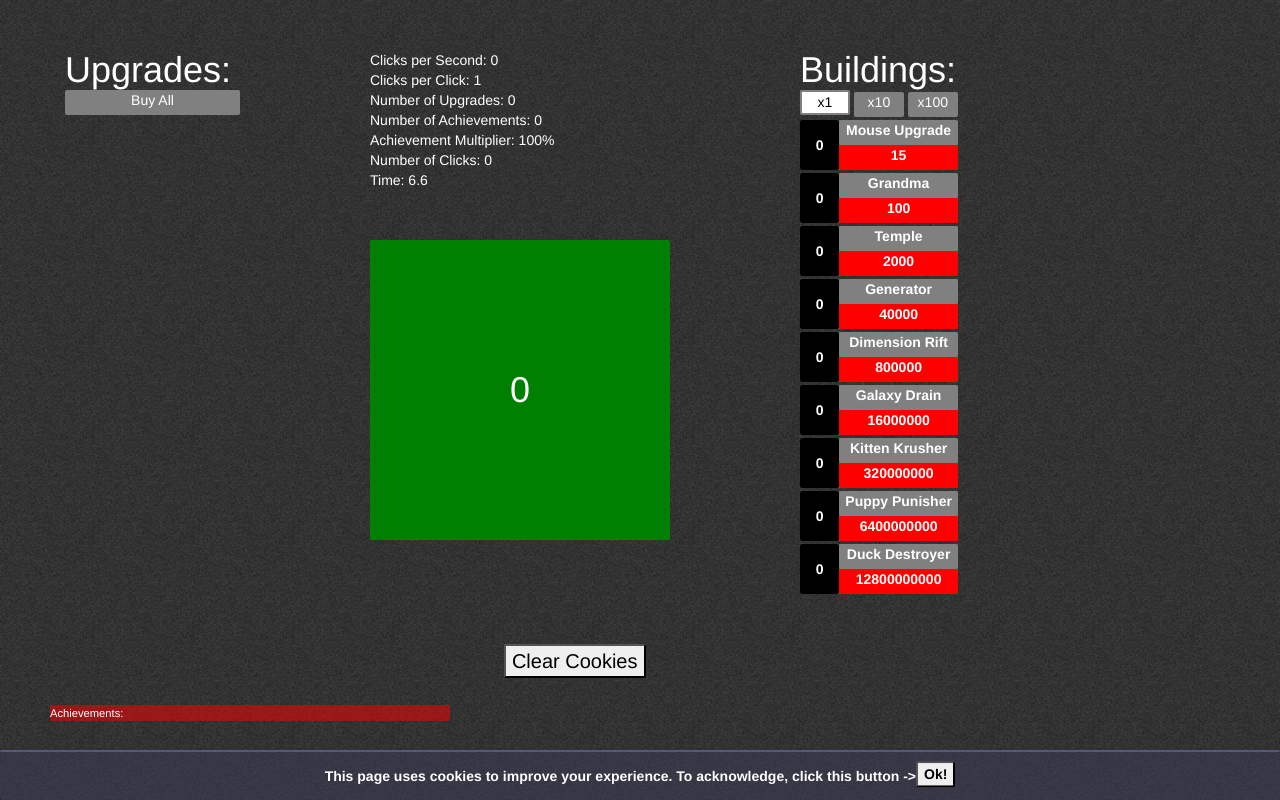
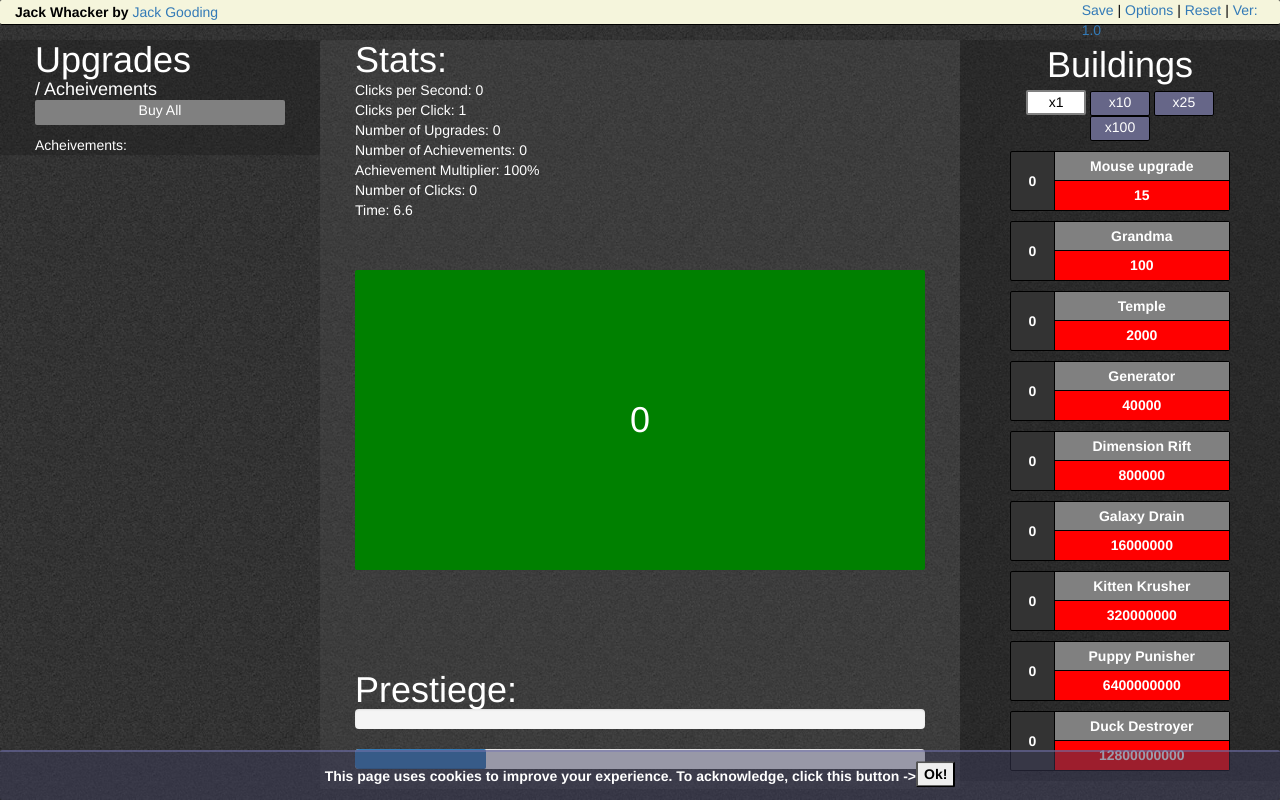
Before and after one commit to Ironcladjack/Ironcladjack, a PHP site: page /Projects/Games/Idle_Game/idle_game.html in a window 1280 px wide. Run offline with PHP 8.4, Linux system fonts and the light colour scheme; some libraries are stand-ins or nearby versions.

Commit message:
Game UI overhaul
Completely redone Idle_game.html & Idle_game.css

```diff
--- a/Projects/Games/Idle_Game/idle_game.css
+++ b/Projects/Games/Idle_Game/idle_game.css
@@ -1,9 +1,13 @@
+html {
+  height: 100%;
+  width: 100%;
+  margin: 0;
+  padding: 0;
+}
 
-html, body {
+body {
   background-image: url(BG-Noise.jpg);
   background-repeat:repeat;
-  height: 100%;
-  width: 100%;
   color: white;
 }
 
@@ -11,9 +15,27 @@ html, body {
   border-radius: 2px;
 }
 
-h1 {
+h1, h2, h3, h4 {
   margin: 0;
   padding: 0;
+  display: inline-block;
+}
+
+.headerBar {
+  background:beige;
+  color: black;
+  border-bottom: solid 1px black;
+  height: 25px;
+}
+
+.headerBar > * {
+  display: table;
+  height: 100%;
+}
+
+.headerBar p {
+  display: table-cell;
+  vertical-align: middle;
 }
 
 .cookieWarning {
@@ -40,7 +62,7 @@ h1 {
 }
 
 .buyAll {
-  width: 175px;
+  width: 100%;
   height: 25px;
   background: grey;
   text-align: center;
@@ -56,43 +78,81 @@ h1 {
   color: black;
 }
 
-.purchaseAmount * {
-  width: 50px;
-  height: 25px;
-  background: grey;
+
+
+
+.display {
+  height: 50px;
+  background: blue;
+  margin-left: 0;
+  background: forestGreen;
   text-align: center;
-  display: inline-block;
+  font-weight: bolder;
+  color: white;
+  margin-top: 3px;
+  box-sizing: border-box;
 }
 
-.purchaseAmount *:hover {
-  border: solid 2px white;
+
+.description {
+  position: relative;
+  width: 150px;
+  height: 50px;
+  right: 100%;
+  top: -100%;
+  background: #ecf;
+  margin: 0px;
+  z-index: 15;
 }
 
-.purchaseAmountActive {
-  background: white;
-  border: solid 2px grey;
-  color: black;
+
+
+/*=========================*/
+/*=====upgrade Styling=====*/
+/*=========================*/
+
+.upgradeColumn {
+  padding: 0 50px;
+    background: rgba(20,20,20,0.3);
 }
 
-.s {
-  position: absolute;
-  right:0;
-  bottom: 0;
-  width: 50px;
+.upgrades {
+  padding-top: 10px;
+  display: flex;
+  flex-flow: wrap;
 }
 
-.d {
-  cursor: default;
+.upgradeBox {
+  width: 50%;
+  text-align: center;
 }
 
-.upgrades, .header, .buildings, .achievements  {
-  display: inline-block;
-  width: auto;
-  vertical-align: text-top;
-  margin: 50px;
+.upgradePadding {
+  margin: 2%;
+  border: solid 1px black;
+}
+.upgradeName {
 }
 
-.achievements{
+/*=========================*/
+/*===Acheivement Styling===*/
+/*=========================*/
+
+.achievement {
+  border: 5px grey solid;
+  text-align: center;
+  position: absolute;
+  width: 500px;
+  height: 225px;
+  background: black;
+  bottom: 50px;
+  font-size: 50px;
+  color: white;
+  left: 50%;
+  transform: translateX(-50%);
+}
+
+.achievements {
   width: 400px;
   background: rgba(255, 0, 0, 0.5);
   display: inline-block;
@@ -110,17 +170,13 @@ h1 {
   display: block;
 }
 
-.display, .building, .upgrade {
-  height: 50px;
-  width: 100%;
-  background: blue;
-  margin-left: 0;
-  background: forestGreen;
-  text-align: center;
-  font-weight: bolder;
-  color: white;
-  margin-top: 3px;
-  box-sizing: border-box;
+/*=========================*/
+/*=====Middle Styling======*/
+/*=========================*/
+
+.middleColumn {
+  background: rgba(100,100,100,0.2);
+  padding: 0 50px;
 }
 
 .display {
@@ -130,7 +186,7 @@ h1 {
   color: yellow;
   font-size: 20px;
   display: table;
-  width: 300px;
+  width: 100%;
   height: 300px;
 }
 
@@ -140,79 +196,101 @@ h1 {
   color: white;
 }
 
-.upgrade, .description {
-  border: solid 1px black;
-  padding: 3px;
+/*=========================*/
+/*====Building Styling=====*/
+/*=========================*/
+
+
+.buildingColumn {
+  padding: 0 50px;
+  background: rgba(20,20,20,0.3);
+  text-align: center;
 }
 
-.description {
-  position: relative;
-  width: 150px;
-  height: 50px;
-  right: 100%;
-  top: -100%;
-  background: #ecf;
-  margin: 0px;
-  z-index: 15;
+.buildingColumn h1 {
+  margin: 5px 0;
 }
 
-.achievement {
-  text-align: center;
-  position: absolute;
-  width: 500px;
-  height: 225px;
-  background: black;
-  bottom: 50px;
-  font-size: 50px;
-  color: white;
-  border: 5px grey solid;
-  left: 50%;
-  transform: translateX(-50%);
+.buildings {
+  width: 100%;
+  margin: auto;
+}
+
+/* Outer Building Box */
+.buildingBox {
+  width: 100%;
+  height: 60px;
+  display: flex;
+  font-weight: 700;
+  margin: 10px 0;
+  border: solid 1px black;
+}
+
+.buildCount {
+  width: 20%;
+  height: 100%;
+  background: #333;
+}
+
+.buildingContainer {
+  width: 80%;
+  height: 100%;
 }
 
 
-.building div{
-  text-align: center;
-}
-
-.building {
-  text-align: left;
-  width: 100%;
-}
-
-.buildCount {
-  position: relative;
-  width: 25%;
-  height: 100%;
-  top: -50%;
-  background:black;
-  display: inline-block;
-}
-
-.buildCount p {
-  position: relative;
-  top: 50%;
-  transform: translateY(-50%);
-}
-
 .buildingName {
-  display: flex;
-  height: 50%;
-  background:grey;
-  display: block;
-  width: 100%;
+  background: grey;
 }
 
 .buildCost {
-  display: inline-block;
   background: red;
-  height: 50%;
-  width: 100%;
-  text-align: center;
 }
 
-.buildingContainer {
-  width: 75%;
-  height: 100%;
+/* Controls shape*/
+.buildCost, .buildingName {
+  width: 100%;
+  height: 50%;
+  border-radius: 0;
+}
+
+/* Controls Border Radius & Lines */
+.buildCost { border-top-right-radius: 0;  border-top-left-radius: 0;  border-bottom-left-radius: 0; }
+.buildingName { border-bottom-right-radius: 0;  border-top-left-radius: 0;  border-bottom-left-radius: 0; border-bottom: solid 1px black; }
+.buildCount { border-bottom-right-radius: 0; border-top-right-radius: 0; border-right: solid 1px black;}
+
+/* Adds Floating, Centered Text */
+.buildCount, .buildCost, .buildingName {text-align: center; display: table;}
+.buildingBoxText  {display: table-cell; vertical-align: middle;}
+
+/*=== x1, x10, x25, x100 ===*/
+/*==========================*/
+.purchaseAmount * {
+  width: 24%;
+  height: 25px;
+  background: #668;
+  text-align: center;
   display: inline-block;
+  border: solid 1px black;
 }
+
+.purchaseAmount *:hover {
+  border: solid 2px white;
+  box-sizing: border-box;
+}
+
+.purchaseAmountActive {
+  background: white;
+  border: solid 2px grey;
+  color: black;
+  box-sizing: border-box;
+}
+
+/*=========================*/
+/*====Modal Styling=====*/
+/*=========================*/
+
+.modal-content {
+  color: black;
+}
+
+/* Version History*/
--- a/Projects/Games/Idle_Game/idle_game.html
+++ b/Projects/Games/Idle_Game/idle_game.html
@@ -3,20 +3,43 @@
 <head>
   <meta charset="utf-8">
   <meta name="viewport" content="width=device-width, initial-scale=1">
+  <!-- Latest compiled and minified CSS -->
   <link rel="stylesheet" href="https://maxcdn.bootstrapcdn.com/bootstrap/3.3.7/css/bootstrap.min.css">
+  <!-- jQuery library -->
   <script src="https://ajax.googleapis.com/ajax/libs/jquery/3.2.1/jquery.min.js"></script>
+  <!-- Latest compiled JavaScript -->
   <script src="https://maxcdn.bootstrapcdn.com/bootstrap/3.3.7/js/bootstrap.min.js"></script>
+  <link rel="stylesheet" href="scaffold.css">
   <link rel="stylesheet" href="idle_game.css">
-  <title>Jack Whacker</title>
+  <title>Scaffold</title>
+
 </head>
 <body>
   <div class="container-fluid">
-<div class="row">
-<div class=" col-sm-3 upgrades">
-  <h1> Upgrades: </h1>
+
+    <div class="row headerBar">
+      <div class="col-sm-9"><p><strong>Jack Whacker by</strong> <a href="#">Jack Gooding</a></p></div>
+      <div class="col-sm-1"><p class="saved"></p></div>
+      <div class="col-sm-2"><p style="font-weight: 500;"><a href="#" class="saveButton">Save</a>  |  <a href="#">Options</a>  |  <a href="#" class="cookieClear">Reset</a>  |  <a href="#" data-toggle="modal" data-target="#myModal">Ver: 1.0</a></p></div>
+    </div>
+
+    <div class="row mainContent">
+      <div class="col-sm-3 upgradeColumn">
+        <div class="row titleBar">
+          <h1>Upgrades&nbsp; </h1><h4>/ Acheivements</h4>
           <div class="buyAll">Buy All</div>
         </div>
-<div class="col-sm-6 header">
+        <div class="row upgrades">
+        </div>
+        <div class="row titleBar achievementsTitle">
+          Acheivements:
+          <div class=" acheivements" style="display: block;">
+          </div>
+        </div>
+      </div>
+      <div class="col-sm-6 middleColumn">
+        <div class="row header">
+          <h1>Stats:</h1>
           <div class="CPS"></div>
           <div class="CPC"></div>
           <div class="upgradeCount">Number of Upgrades: 0</div>
@@ -24,26 +47,79 @@
           <div class="achievementMultiplier">Achievement Multiplier: 100%</div>
           <div class="numberClicks">Number of Clicks: 0</div>
           <div class="timer">Time: 0</div>
+
+        </div>
+        <div class="row">
           <div class="display"><h1>0</h1></div>
         </div>
-
-<div class="col-sm-3 buildings">
-  <h1> Buildings: </h1>
+        <div class="row" style="margin-top: 100px;">
+          <h1>Prestiege:</h1>
+          <div class="progress">
+  <div class="progress-bar pbar1" role="progressbar" aria-valuenow="70"
+  aria-valuemin="0" aria-valuemax="100" style="width:70%">
+    <span class="sr-only">70% Complete</span>
+  </div>
+</div><div class="progress">
+  <div class="progress-bar pbar2" role="progressbar" aria-valuenow="23"
+  aria-valuemin="0" aria-valuemax="100" style="width:23%">
+    <span class="sr-only">23% Complete</span>
+  </div>
+</div>
+        </div>
+      </div>
+      <div class="col-sm-3 buildingColumn">
+        <div class="row titleBar">
+          <h1>Buildings</h1>
           <div class="purchaseAmount">
             <div class="x1 purchaseAmountActive">x1</div>
             <div class="x10">x10</div>
+            <div class="x25">x25</div>
             <div class="x100">x100</div>
           </div>
         </div>
-</div>
-<div class="row">
-
-<div class="achievements"><div class="achievementsTitle" style="display: block;">Achievements:</div></div>
-
-<button style="color: black; font-size: 20px;" class="cookieClear" >Clear Cookies</button>
-<div class=".cookieWarning"></div>
+        <div class="row buildings">
         </div>
       </div>
+
+    </div>
+  </div>
+
+<!-- Version History Modal -->
+  <div class="modal fade" id="myModal" role="dialog">
+    <div class="modal-dialog">
+
+      <!-- Modal content-->
+      <div class="modal-content">
+        <div class="modal-header">
+          <button type="button" class="close" data-dismiss="modal">&times;</button>
+          <h4 class="modal-title">Version History</h4>
+        </div>
+        <div class="modal-body">
+          <h5>Future Content - ???</h5>
+          <ul class="well">
+            <li>CSS Styling.</li>
+            <li>Building Upgrades.</li>
+            <li>Theme Change.</li>
+            <li>Save Export / Import</li>
+            <li>Prestiege System</li>
+            <li>...</li>
+          </ul>
+          <h5>v1.0 - 20/12/2017</h5>
+          <ul class="well">
+            <li>This is the first release.</li>
+            <li>All Javascript seems to be working.</li>
+            <li>Still a lot of CSS styling to be done.</li>
+          </ul>
+        </div>
+        <div class="modal-footer">
+          <button type="button" class="btn btn-default" data-dismiss="modal">Close</button>
+        </div>
+      </div>
+
+    </div>
+  </div>
+
+
 </body>
 </html>
 <script type="text/javascript" src="idle_game.js"></script>
```
Also changed, not shown: Projects/Games/Idle_Game/idle_game.js (+121 -94 lines), 1 other file. Lines whose indentation alone changed are shown as unchanged.
